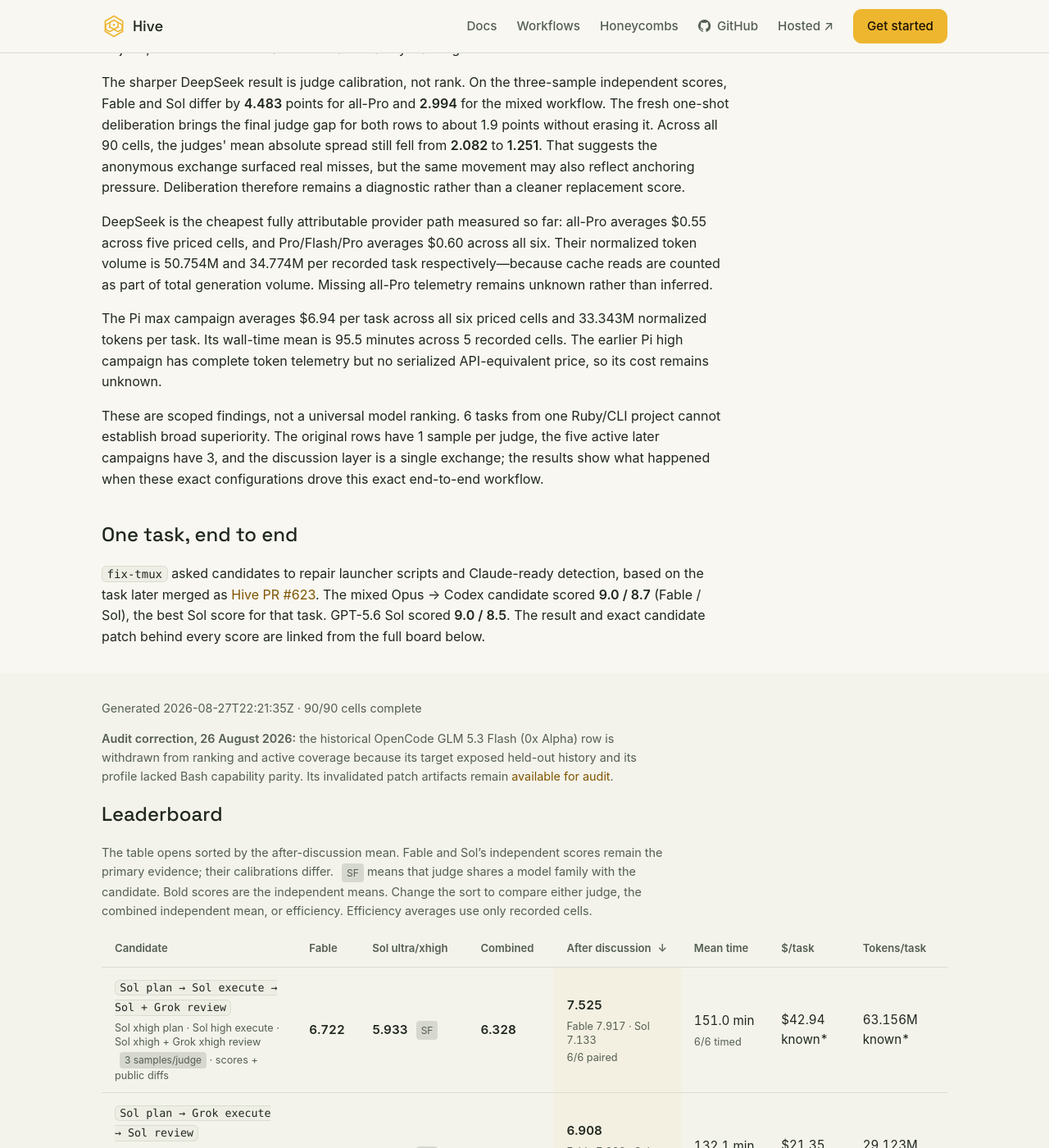
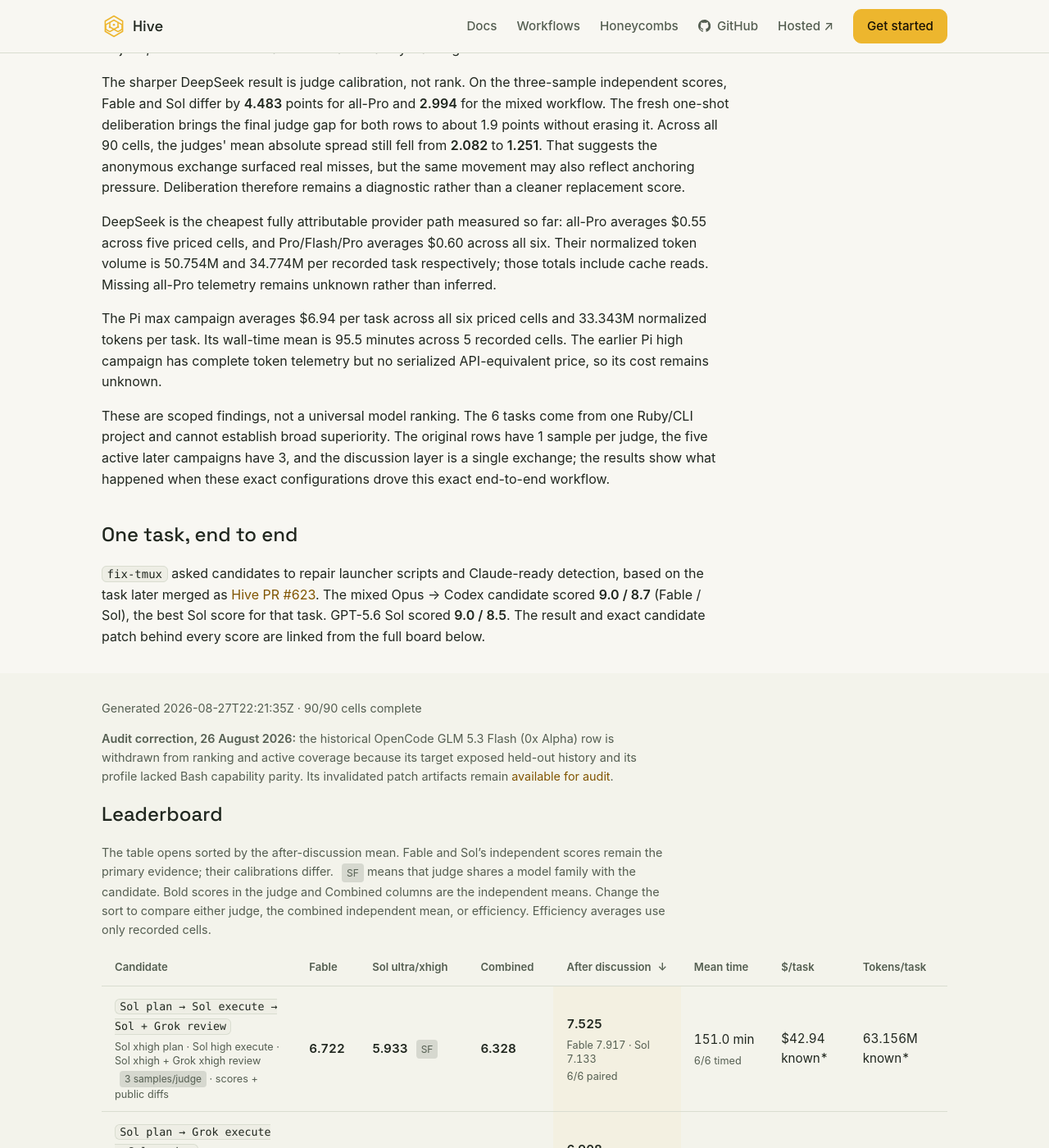
Before and after one commit to ivankuznetsov/hive-site, a Jekyll site: the page built from bench/index.md, in a window 1280 px wide and 1400 px high, scrolled down 1556 px. Shown: the whole window at 82% size. Built offline with Jekyll 4.4.1, drawn with Linux system fonts in a browser that asks for light colours.

Commit message:
fix: audit follow-up — Box installer bugs and remaining doc inaccuracies
- box.sh/box.ps1: match container names literally, mount a relative
  HIVEBOX_DATA as an absolute path, and print a reachable URL for a custom
  bind address; add tests (supersedes #26, #27, #28)
- patrol: drop config keys that ordinary patrol does not read at v0.8.0 and
  describe the Patrol Fix review path
- uninstall: an interactive "y" also removes project state directories
- bench: follow the current release in the workflow reference link, tidy
  wording, remove a stray deployment comment

Co-Authored-By: Claude Fable 5.2 <noreply@anthropic.com>

```diff
--- a/_includes/bench/about.html
+++ b/_includes/bench/about.html
@@ -1,4 +1,3 @@
-<!-- Production deployment marker: GLM 5.3 Flash (0x Alpha) Pi high/max, 2026-08-27. -->
 {% assign b = site.data.bench %}
 {% assign original_campaign = b.campaigns | where: "id", "v2-ce" | first %}
 {% assign followup_campaign = b.campaigns | where: "id", "v3-mixed-workflows-three-seed-20260713" | first %}
@@ -152,8 +151,7 @@
       six. Their normalized token volume is
       {{ deepseek_all_candidate.normalized_mtokens_per_task }}M and
       {{ deepseek_mixed_candidate.normalized_mtokens_per_task }}M per recorded
-      task respectively&mdash;because cache reads are counted as part of total
-      generation volume. Missing all-Pro telemetry remains unknown rather than
+      task respectively; those totals include cache reads. Missing all-Pro telemetry remains unknown rather than
       inferred.
     </p>
     <p>
@@ -168,8 +166,8 @@
     </p>
     <p>
       These are scoped findings, not a universal model ranking.
-      {{ b.coverage.tasks }} tasks from
-      one Ruby/CLI project cannot establish broad superiority. The original
+      The {{ b.coverage.tasks }} tasks come from one Ruby/CLI project and
+      cannot establish broad superiority. The original
       rows have {{ original_campaign.judge_samples_per_cell }} sample per judge,
       the five active later campaigns have {{ followup_campaign.judge_samples_per_cell }},
       and the discussion layer is a single exchange; the results show what
--- a/_includes/bench/leaderboard.html
+++ b/_includes/bench/leaderboard.html
@@ -23,7 +23,7 @@
       independent scores remain the primary evidence; their calibrations differ.
       {% include bench/family-badge.html %}
       means that judge shares a model family with the candidate. Bold scores
-      are the independent means. Change the sort to compare either judge, the
+      in the judge and Combined columns are the independent means. Change the sort to compare either judge, the
       combined independent mean, or efficiency. Efficiency averages
       use only recorded cells.
     </p>
```
Also changed, not shown: bench/run.md (+1 -1 lines), docs/commands/patrol.md (+3 -4 lines), docs/commands/uninstall.md (+4 -4 lines), test/box_script_test.rb (added, +78 -0 lines), 2 other files.
